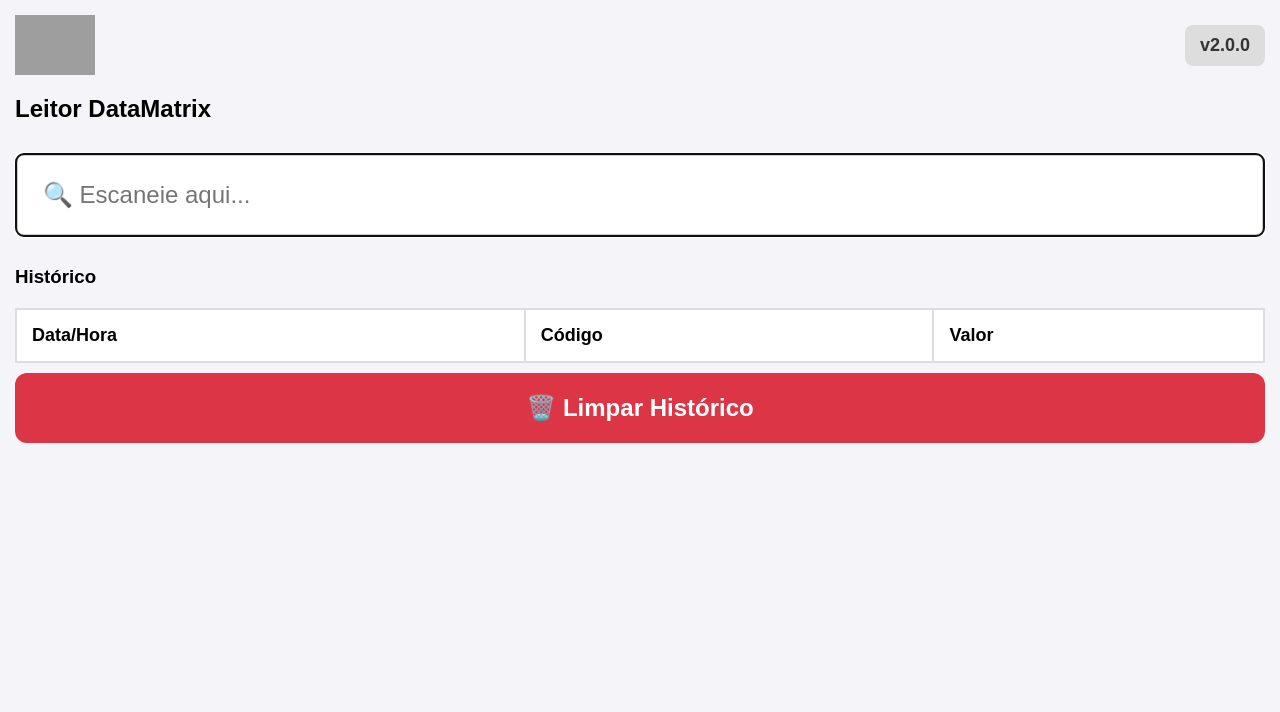
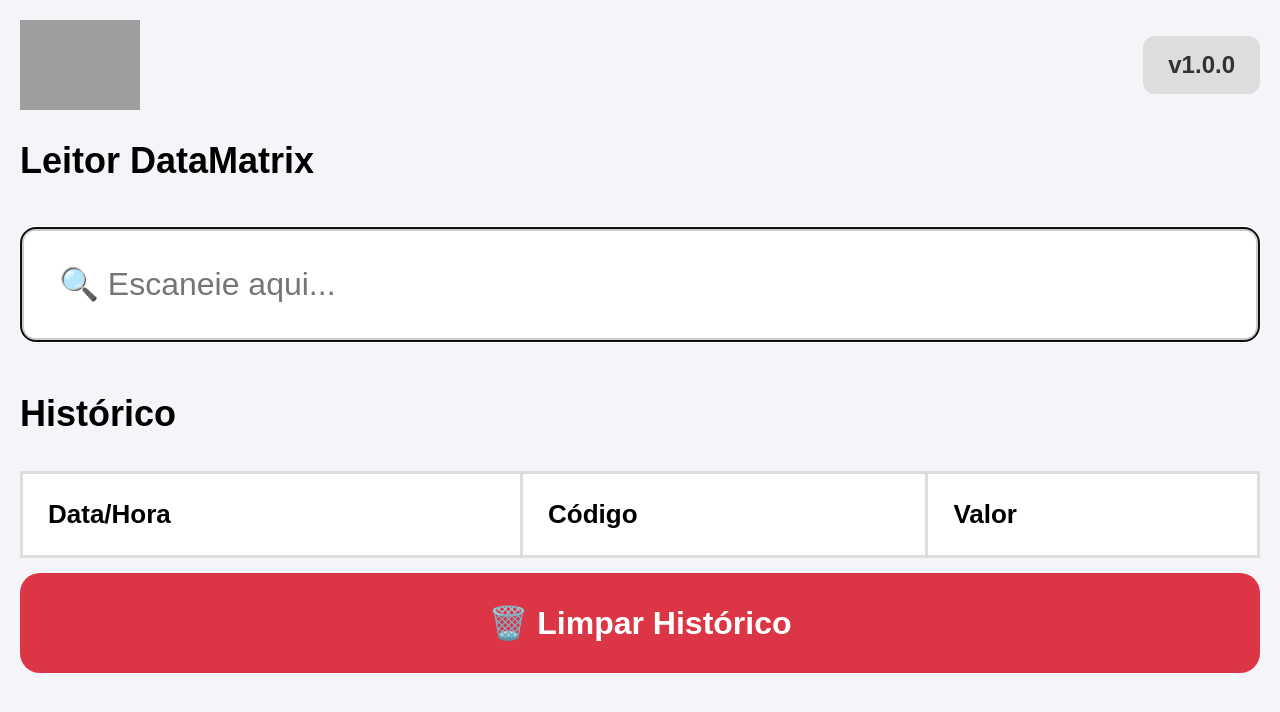
Before and after one commit to jmpnm84/trigo_peb, a plain HTML site: page index.html in a window 1280 px wide. Drawn offline with Linux system fonts and the light colour scheme; grey boxes are pictures that could not be loaded.

Commit message:
Update index.html

```diff
--- a/index.html
+++ b/index.html
@@ -6,44 +6,47 @@
     <title>Scanner PWA</title>
     <link rel="manifest" href="manifest.json">
     <style>
-        body { font-family: sans-serif; padding: 15px; background-color: #f4f4f9; margin: 0; }
+        body { font-family: sans-serif; padding: 20px; background-color: #f4f4f9; margin: 0; }
 
-        .header { display: flex; justify-content: space-between; align-items: center; margin-bottom: 20px; }
-        .logo { height: 60px; }
-        .version { font-size: 18px; color: #333; font-weight: bold; background: #ddd; padding: 10px 15px; border-radius: 8px; }
+        .header { display: flex; justify-content: space-between; align-items: center; margin-bottom: 30px; }
+        .logo { height: 90px; }
+        .version { font-size: 24px; color: #333; font-weight: bold; background: #ddd; padding: 15px 25px; border-radius: 12px; }
 
         .hidden { display: none; }
 
         button {
             width: 100%;
-            min-height: 70px;
-            padding: 15px;
-            font-size: 24px;
+            min-height: 100px;
+            padding: 30px;
+            font-size: 32px;
             font-weight: bold;
-            margin: 10px 0;
+            margin: 15px 0;
             border: none;
-            border-radius: 12px;
+            border-radius: 20px;
             cursor: pointer;
             display: flex;
             justify-content: center;
             align-items: center;
-            gap: 10px;
+            gap: 15px;
         }
         .btn-save { background: #28a745; color: white; }
         .btn-cancel { background: #6c757d; color: white; }
         .btn-danger { background: #dc3545; color: white; }
 
-        input { width: 100%; padding: 25px; margin: 10px 0; font-size: 24px; box-sizing: border-box; border: 3px solid #ccc; border-radius: 8px; }
+        input { width: 100%; padding: 35px; margin: 15px 0; font-size: 32px; box-sizing: border-box; border: 4px solid #ccc; border-radius: 15px; }
 
-        table { width: 100%; border-collapse: collapse; margin-top: 20px; background: white; font-size: 18px; }
-        th, td { border: 2px solid #ddd; padding: 15px; text-align: left; }
+        h2, h3 { font-size: 36px; }
+        p { font-size: 28px; }
+
+        table { width: 100%; border-collapse: collapse; margin-top: 30px; background: white; font-size: 26px; }
+        th, td { border: 3px solid #ddd; padding: 25px; text-align: left; }
     </style>
 </head>
 <body>
 
     <div class="header">
         <img src="https://github.com/user-attachments/assets/7df2b6a5-d732-4175-8f59-9c644d62934b" alt="Logo" class="logo">
-        <div class="version">v2.0.0</div>
+        <div class="version">v1.0.0</div>
     </div>
 
     <h2>Leitor DataMatrix</h2>
@@ -53,7 +56,7 @@
     </div>
 
     <div id="step2" class="hidden">
-        <p>Código: <strong id="displayCode" style="font-size: 28px;"></strong></p>
+        <p>Código: <strong id="displayCode" style="font-size: 36px;"></strong></p>
         <input type="number" id="valueInput" placeholder="🔢 Insira o valor" inputmode="decimal">
         <button class="btn-save" onclick="saveData()">💾 Guardar</button>
         <button class="btn-cancel" onclick="cancelEntry()">❌ Cancelar</button>
@@ -78,7 +81,6 @@
         request.onupgradeneeded = e => { e.target.result.createObjectStore("leituras", { autoIncrement: true }); };
         request.onsuccess = e => { db = e.target.result; renderHistory(); };
 
-        // Função auxiliar para formatar data: "DD/MM/YYYY HH:mm"
         function getFormattedDate() {
             const now = new Date();
             const d = String(now.getDate()).padStart(2, '0');
```
